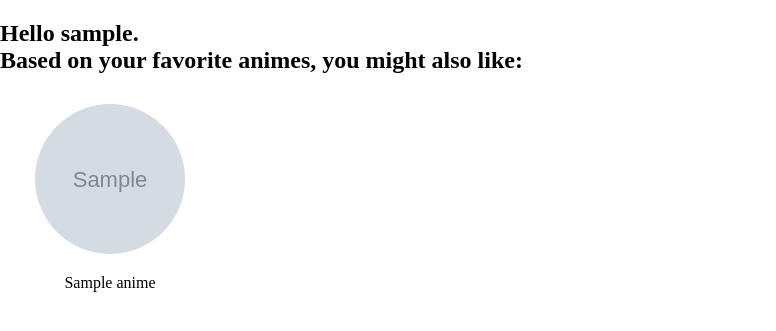
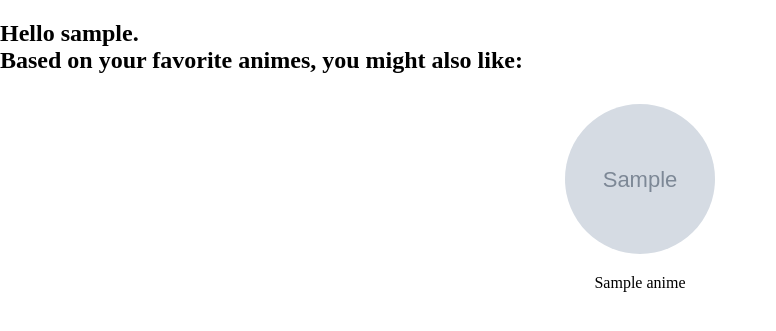
Before and after one commit to zaidmehdi/my-anime-recommender, a Flask app: template templates/rec.html in a window 1280 px wide. Shown: the part 70-401 px from the top of the page, without its empty margins (0-776 px from the left). Run offline with Flask 3, Linux system fonts and the light colour scheme; the template is opened without the code that fills it: most values are stand-ins (such as "Sample title", 1, 10 or a date in 2020); grey boxes marked "Sample" are stand-in pictures; parts of the project's set-up code (start-up, migrations or seed data) failed here and were passed over.

Commit message:
centering recommendations cards and limiting the width to 5/row

```diff
--- a/static/css/style.css
+++ b/static/css/style.css
@@ -106,3 +106,11 @@ margin-right: auto;
   object-fit: cover;
   border-radius: 50%;
 }
+
+.card-container {
+  max-width: 1300px; /* Adjust the maximum width as per your design */
+  margin: 0 auto; /* Center the card container horizontally */
+  display: flex;
+  flex-wrap: wrap;
+  justify-content: center;
+}
```
